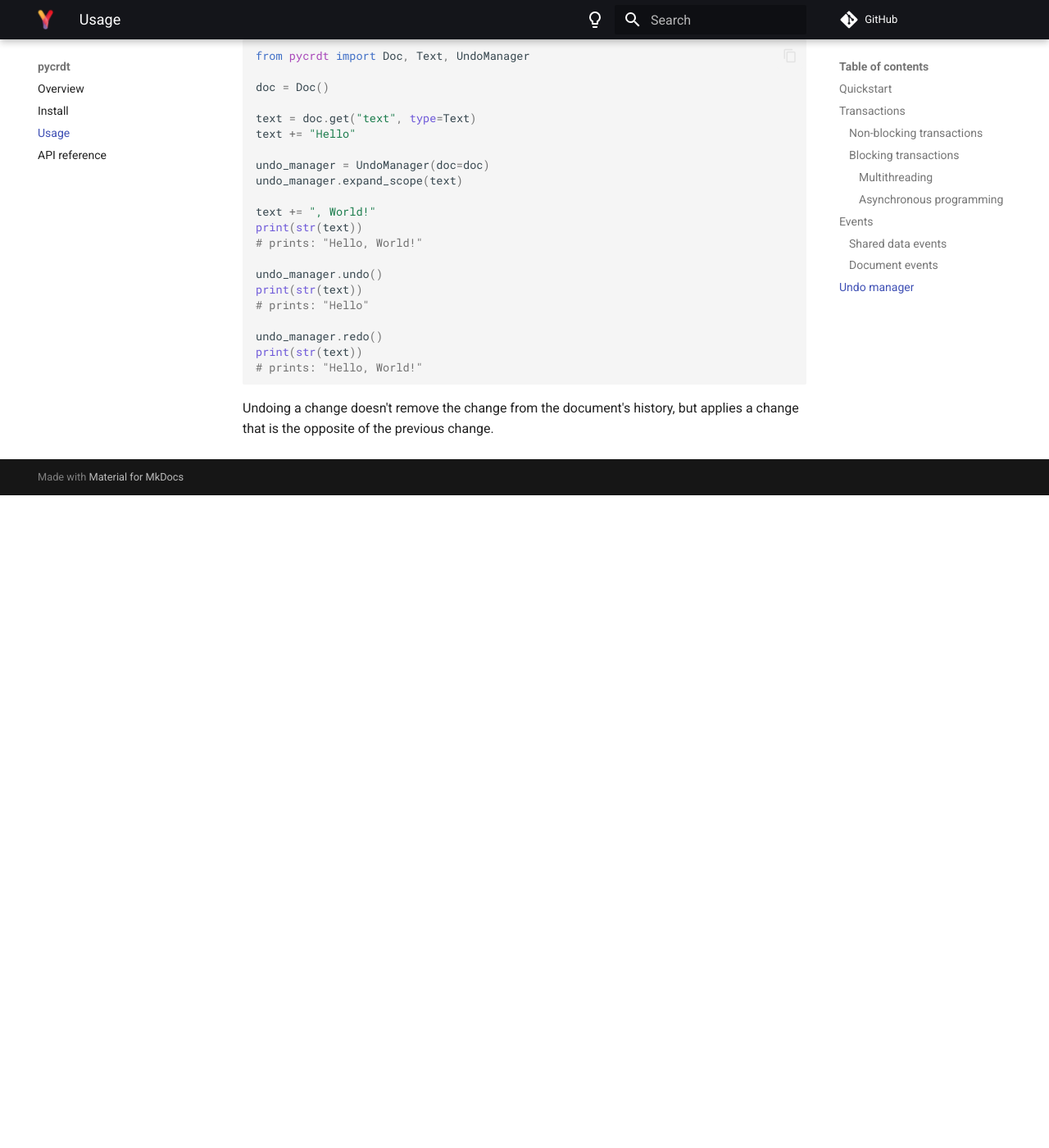
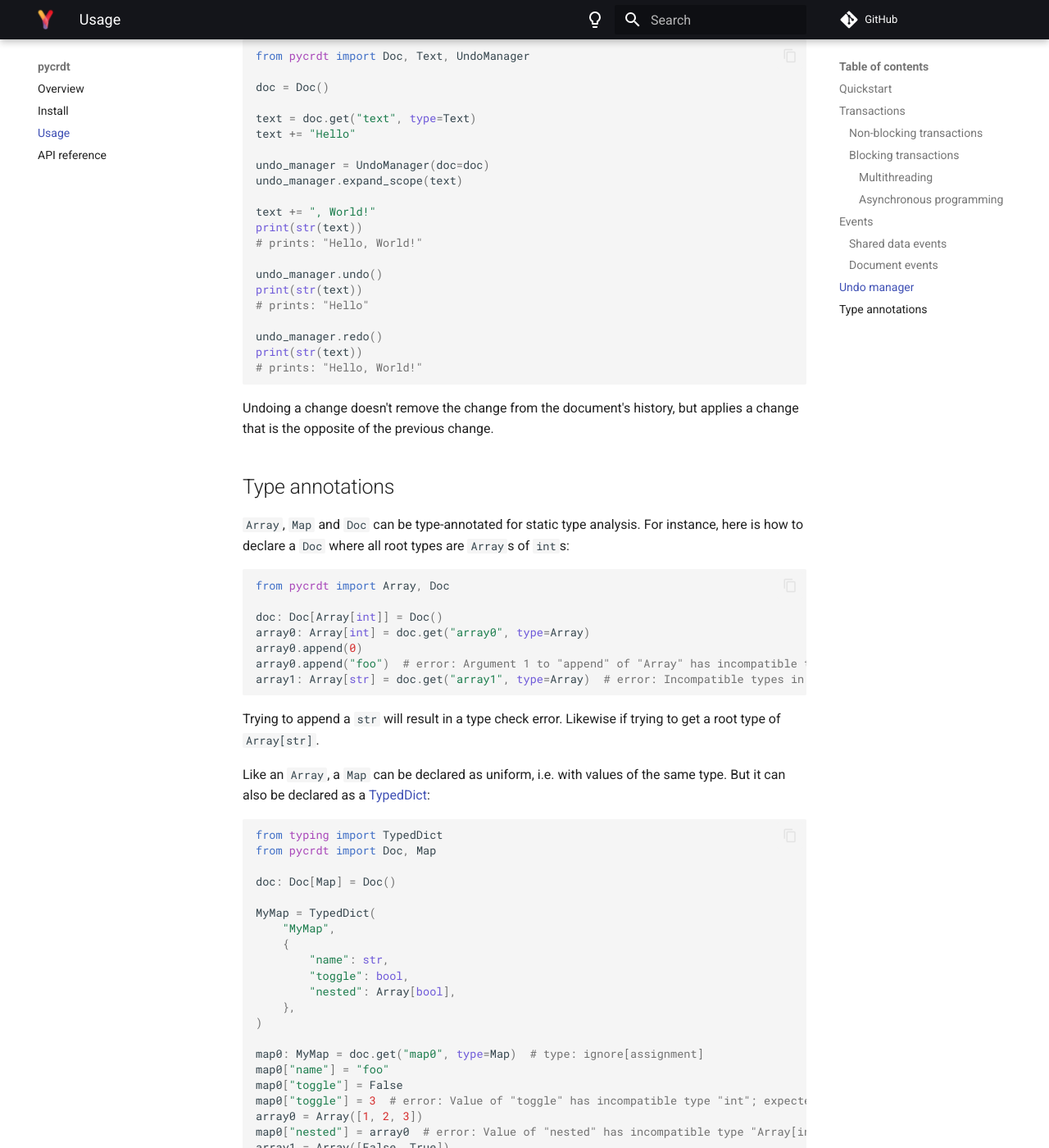
Before and after one commit to jupyter-server/pycrdt, an MkDocs documentation site: the page built from docs/usage.md, in a window 1280 px wide and 1400 px high, scrolled down 5481 px. Shown: the whole window at 82% size. Built offline with MkDocs 1.6.1 and Material for MkDocs 9.7.7, drawn with Linux system fonts in a browser that asks for light colours; comment, search, counter and statistics services are not loaded; before the commit the page ends 6085 px from its top, so only the background shows below that; some of the changed text lies outside the part shown.

Commit message:
Support type annotations (#204)
* Support type annotations

* Add tests

* Allow a Map to be a TypedDict

* Simplify

* Support Doc

* Update publish workflow

* Add documentation

````diff
--- a/docs/usage.md
+++ b/docs/usage.md
@@ -265,3 +265,69 @@ print(str(text))
 ```
 
 Undoing a change doesn't remove the change from the document's history, but applies a change that is the opposite of the previous change.
+
+## Type annotations
+
+`Array`, `Map` and `Doc` can be type-annotated for static type analysis. For instance, here is how to declare a `Doc` where all root types are `Array`s of `int`s:
+
+```py
+from pycrdt import Array, Doc
+
+doc: Doc[Array[int]] = Doc()
+array0: Array[int] = doc.get("array0", type=Array)
+array0.append(0)
+array0.append("foo")  # error: Argument 1 to "append" of "Array" has incompatible type "str"; expected "int"  [arg-type]
+array1: Array[str] = doc.get("array1", type=Array)  # error: Incompatible types in assignment (expression has type "Array[int]", variable has type "Array[str]")  [assignment]
+```
+
+Trying to append a `str` will result in a type check error. Likewise if trying to get a root type of `Array[str]`.
+
+Like an `Array`, a `Map` can be declared as uniform, i.e. with values of the same type. But it can also be declared as a [TypedDict](https://mypy.readthedocs.io/en/stable/typed_dict.html):
+
+```py
+from typing import TypedDict
+from pycrdt import Doc, Map
+
+doc: Doc[Map] = Doc()
+
+MyMap = TypedDict(
+    "MyMap",
+    {
+        "name": str,
+        "toggle": bool,
+        "nested": Array[bool],
+    },
+)
+
+map0: MyMap = doc.get("map0", type=Map)  # type: ignore[assignment]
+map0["name"] = "foo"
+map0["toggle"] = False
+map0["toggle"] = 3  # error: Value of "toggle" has incompatible type "int"; expected "bool"
+array0 = Array([1, 2, 3])
+map0["nested"] = array0  # error: Value of "nested" has incompatible type "Array[int]"; expected "Array[bool]"
+array1 = Array([False, True])
+map0["nested"] = array1
+v0: str = map0["name"]
+v1: str = map0["toggle"]  # error: Incompatible types in assignment (expression has type "bool", variable has type "str")
+v2: bool = map0["toggle"]
+map0["key0"]  # error: TypedDict "MyMap@7" has no key "key0"
+```
+
+Like a `Map`, a `Doc` can be declared as consisting of uniform root types, or as a `TypedDict`:
+
+```py
+from typing import TypedDict
+from pycrdt import Doc, Array, Text
+
+MyDoc = TypedDict(
+    "MyDoc",
+    {
+        "text0": Text,
+        "array0": Array[int],
+    }
+)
+doc: MyDoc = Doc()  # type: ignore[assignment]
+doc["text0"] = Text()
+doc["array0"] = Array[bool]()  # error: Value of "array0" has incompatible type "Array[bool]"; expected "Array[int]"
+doc["array0"] = Array[int]()
+```
--- a/pyproject.toml
+++ b/pyproject.toml
@@ -36,6 +36,7 @@ dependencies = [
 [project.optional-dependencies]
 test = [
     "pytest >=7.4.2,<8",
+    "pytest-mypy-testing",
     "anyio",
     "trio >=0.25.1,<0.27",
     "pydantic >=2.5.2,<3",
@@ -58,14 +59,19 @@ python-source = "python"
 module-name = "pycrdt._pycrdt"
 
 [tool.ruff]
+exclude = ["tests/test_types.py"]
 line-length = 100
 lint.select = ["F", "E", "W", "I001"]
 
 [tool.coverage.run]
 source = ["python", "tests"]
+omit = ["tests/test_types.py"]
 
 [tool.coverage.report]
 show_missing = true
 exclude_also = [
     "if TYPE_CHECKING:"
 ]
+
+[tool.mypy]
+check_untyped_defs = true
````
Also changed, not shown: 6 other files.
